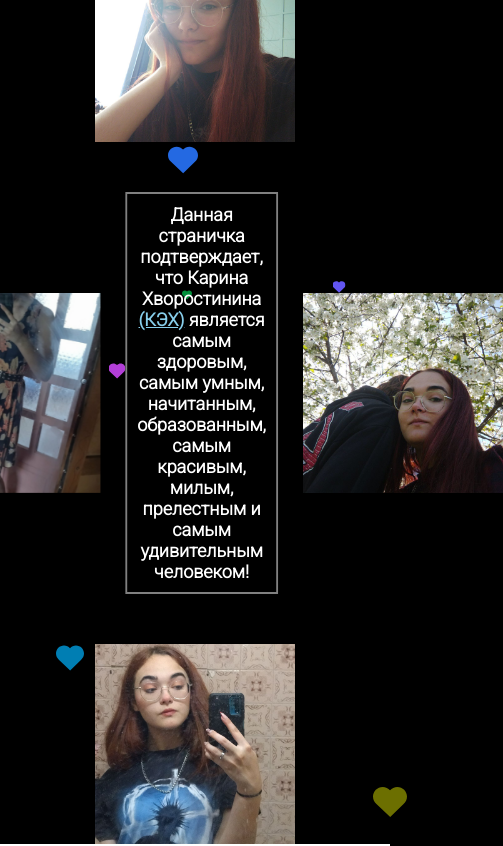
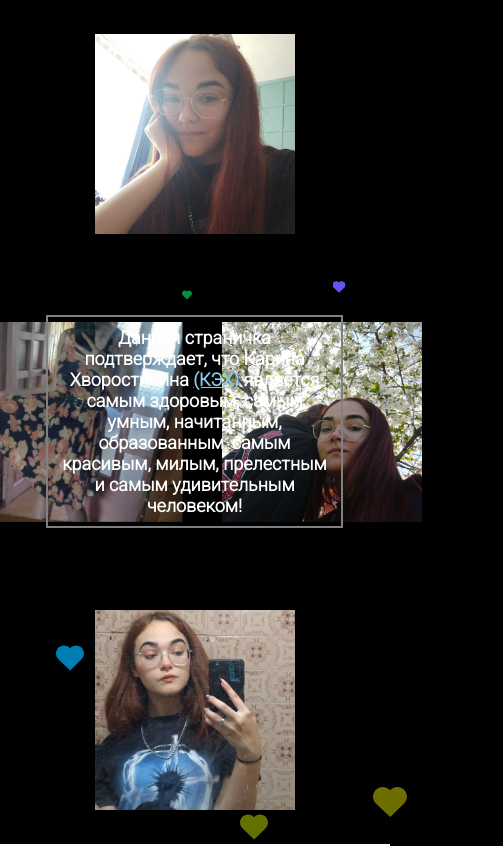
Before and after one commit to Izura1419/karina, a plain HTML site: page index.html in a window 390 px wide. Shown: the whole page, 503 px wide, since content can reach past the window. Drawn offline with Linux system fonts and the light colour scheme.

Commit message:
version 1.3
а может тебе остаться со мной и может тогда мы вернёмся домой...

```diff
--- a/style.css
+++ b/style.css
@@ -92,14 +92,11 @@ a{
   z-index: -1;
 }
 @media (max-width: 900px) {
-  /*h1{
-    margin: 0 -20%;
+  h1{
     width: 70vw;
-  }*/
-  nav{
-    transform: translate(-50%,-50%) rotate(90deg);
+    position: absolute;
   }
-  h1, img{
-    transform: rotate(-90deg);
+  .wrapper img{
+    margin: 20px;
   }
 }
```
